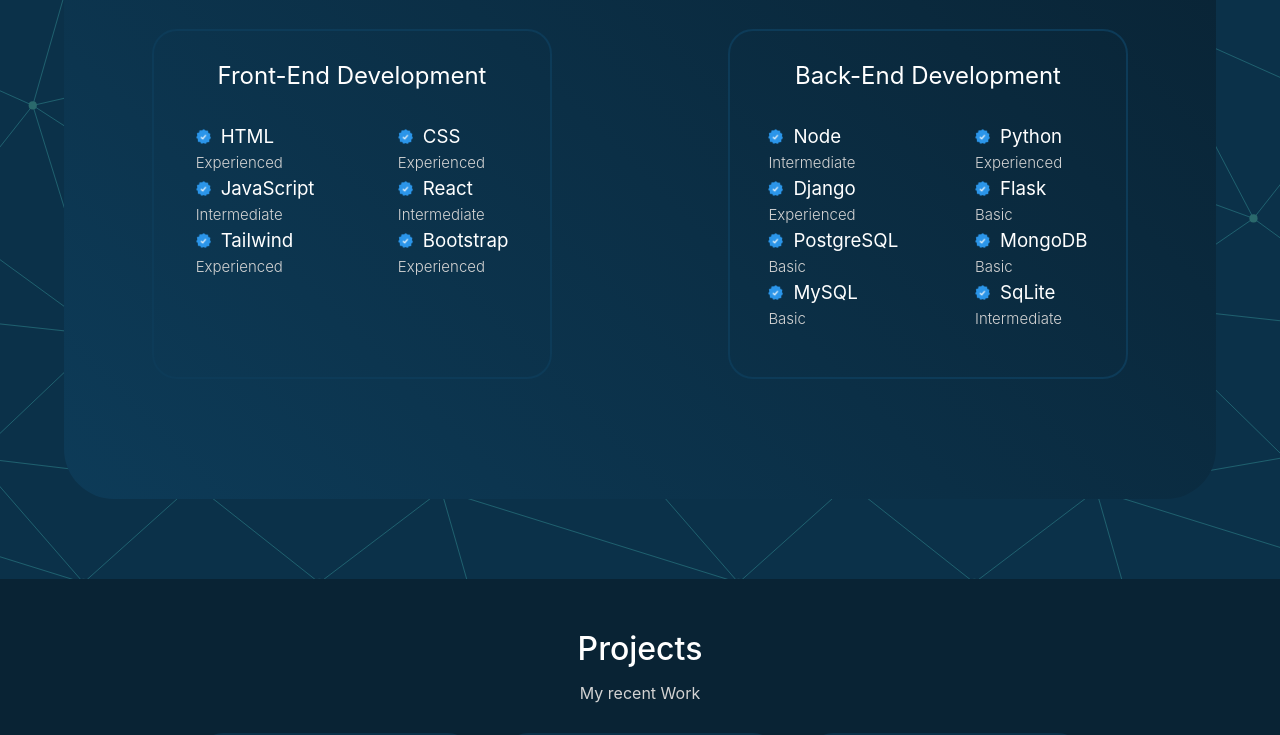
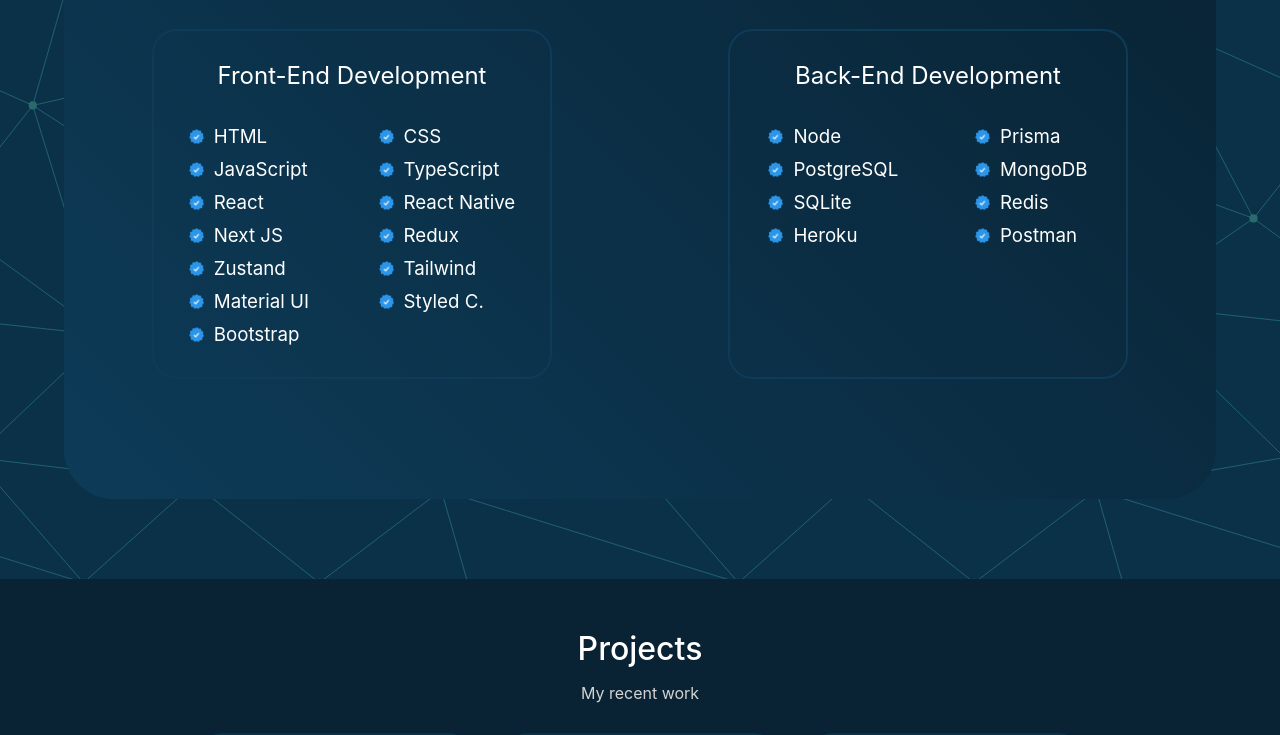
Before and after one commit to PedroL22/Pedro-Lucena-Portfolio, a React (Vite) app: page / in a window 1280 px wide. Shown: the part 1040-1775 px from the top of the page. Built offline with nearby package versions, Linux system fonts and the light colour scheme.

Commit message:
✨ feat: Add updated info

```diff
--- a/src/components/NavBar/index.tsx
+++ b/src/components/NavBar/index.tsx
@@ -46,7 +46,7 @@
         <ul className={active}>
           <li>
             <a
-              href='section1'
+              href='/'
               onClick={topAndClose}
             >
               home
--- a/src/components/Section1/index.tsx
+++ b/src/components/Section1/index.tsx
@@ -7,8 +7,6 @@
 export const Section1 = () => {
   const handleClick2 = () => {
     animateScroll.scrollTo(5000, { smooth: true, duration: 500 })
-    //setActive('header-right')
-    //setToggleIcon('hamburger')
   }
 
   return (
@@ -19,9 +17,9 @@
       <div className='text'>
         <h2 className='welcome'>Welcome to my Portfolio</h2>
         <h1>
-          Hi! I'm Pedro Lucena <br />{' '}
+          Hi! I'm Pedro Lucena <br />
           <Typed
-            strings={['Full Stack', 'Front-End', 'Back-End', 'React', 'Node']}
+            strings={['Front-End', 'React', 'React Native']}
             typeSpeed={50}
             backSpeed={60}
             loop
@@ -30,9 +28,8 @@
           <br className='breakline' /> Developer
         </h1>
         <p>
-          Hi, my name is Pedro, I'm a 20 years old Full Stack Developer with a focus on JavaScript/TypeScript. Having
-          more than 20 projects and 5 years of practice, I have experience with Front-End, Back-End and also Mobile
-          development.
+          Hi, my name is Pedro, I'm a 20 years old Front-End Developer with a focus on TypeScript/JavaScript. Having
+          more than 20 projects and 5 years of practice, I have experience with Front-End and Mobile development.
         </p>
         <div
           className='connect'
--- a/src/components/Section2/Grid1/index.tsx
+++ b/src/components/Section2/Grid1/index.tsx
@@ -6,30 +6,19 @@
     <>
       <h2>Front-End Development</h2>
       <div className='grid'>
-        <Skill
-          skillName='HTML'
-          levelOfSkill='experienced'
-        />
-        <Skill
-          skillName='CSS'
-          levelOfSkill='experienced'
-        />
-        <Skill
-          skillName='javaScript'
-          levelOfSkill='intermediate'
-        />
-        <Skill
-          skillName='react'
-          levelOfSkill='intermediate'
-        />
-        <Skill
-          skillName='tailwind'
-          levelOfSkill='experienced'
-        />
-        <Skill
-          skillName='bootstrap'
-          levelOfSkill='experienced'
-        />
+        <Skill skillName='HTML' />
+        <Skill skillName='CSS' />
+        <Skill skillName='javaScript' />
+        <Skill skillName='typeScript' />
+        <Skill skillName='react' />
+        <Skill skillName='react native' />
+        <Skill skillName='next JS' />
+        <Skill skillName='Redux' />
+        <Skill skillName='Zustand' />
+        <Skill skillName='tailwind' />
+        <Skill skillName='Material UI' />
+        <Skill skillName='Styled C.' />
+        <Skill skillName='bootstrap' />
       </div>
     </>
   )
--- a/src/components/Section2/Grid2/index.tsx
+++ b/src/components/Section2/Grid2/index.tsx
@@ -5,38 +5,14 @@
     <>
       <h2>Back-End Development</h2>
       <div className='grid'>
-        <Skill
-          skillName='node'
-          levelOfSkill='intermediate'
-        />
-        <Skill
-          skillName='python'
-          levelOfSkill='experienced'
-        />
-        <Skill
-          skillName='django'
-          levelOfSkill='experienced'
-        />
-        <Skill
-          skillName='flask'
-          levelOfSkill='basic'
-        />
-        <Skill
-          skillName='postgreSQL'
-          levelOfSkill='basic'
-        />
-        <Skill
-          skillName='mongoDB'
-          levelOfSkill='basic'
-        />
-        <Skill
-          skillName='mySQL'
-          levelOfSkill='basic'
-        />
-        <Skill
-          skillName='sqLite'
-          levelOfSkill='intermediate'
-        />
+        <Skill skillName='node' />
+        <Skill skillName='prisma' />
+        <Skill skillName='postgreSQL' />
+        <Skill skillName='mongoDB' />
+        <Skill skillName='sQLite' />
+        <Skill skillName='redis' />
+        <Skill skillName='heroku' />
+        <Skill skillName='postman' />
       </div>
     </>
   )
--- a/src/components/Section2/Skill/index.tsx
+++ b/src/components/Section2/Skill/index.tsx
@@ -3,10 +3,9 @@
 
 type SkillProps = {
   skillName: string
-  levelOfSkill: string
 }
 
-export const Skill = ({ skillName, levelOfSkill }: SkillProps) => {
+export const Skill = ({ skillName }: SkillProps) => {
   return (
     <div>
       <div className='skill-title'>
@@ -16,7 +15,6 @@
         />
         <h3>{skillName}</h3>
       </div>
-      <p>{levelOfSkill}</p>
     </div>
   )
 }
--- a/src/components/Section3/index.tsx
+++ b/src/components/Section3/index.tsx
@@ -5,7 +5,7 @@
   return (
     <div className='section3'>
       <h1 className='projects'>Projects</h1>
-      <p className='description2'>My recent Work</p>
+      <p className='description2'>My recent work</p>
       <div className='grid2'>
         <Project
           name='Next JS Social Network'
--- a/src/components/Section4/index.tsx
+++ b/src/components/Section4/index.tsx
@@ -82,7 +82,7 @@
               className='form-button'
               type='submit'
             >
-              Submit
+              Send
             </button>
           </form>
         </div>
```
